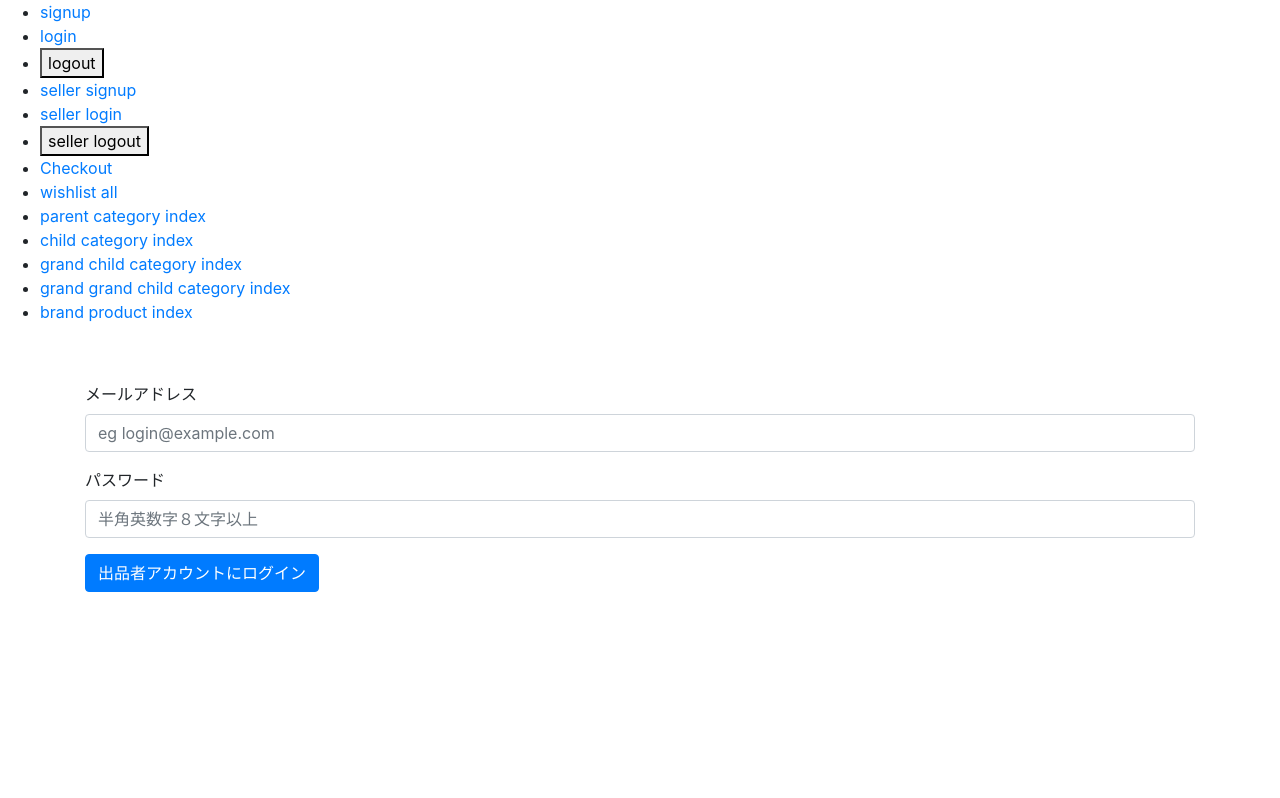
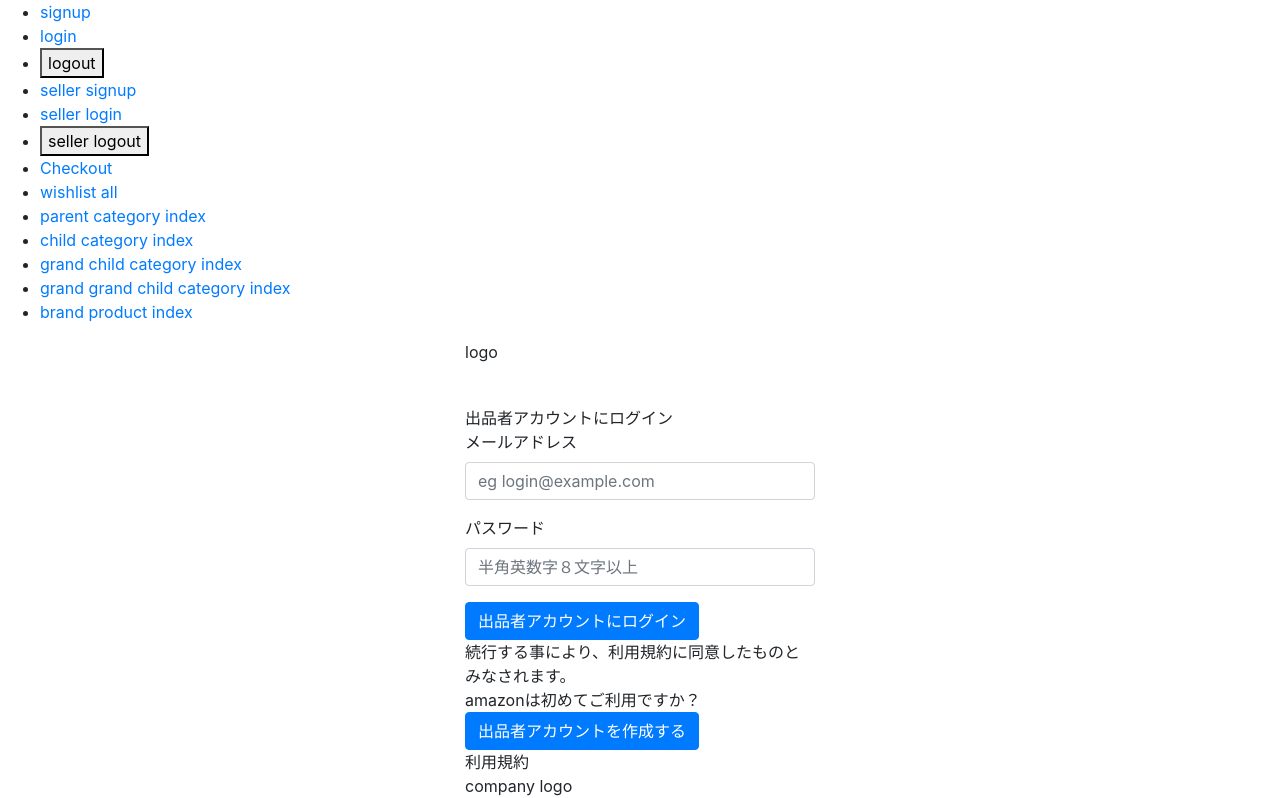
Before and after one commit to XX989tmx/amazon_clone_clientside, a React (Create React App) app: page /seller/auth/login in a window 1280 px wide. Shown: the part 478-1276 px from the top of the page. Before the commit the page ends 1070 px from the top, so only its background shows below. Built offline with nearby package versions, Linux system fonts and the light colour scheme.

Commit message:
adds layout to seller login

```diff
--- a/src/sellers/pages/SellerLogin.js
+++ b/src/sellers/pages/SellerLogin.js
@@ -1,7 +1,14 @@
 import Axios from "axios";
 import React, { useContext, useState } from "react";
-import { useHistory } from "react-router-dom";
-import reactBootstrap, { Alert, Button, Container, Form } from "react-bootstrap";
+import { Link, useHistory } from "react-router-dom";
+import reactBootstrap, {
+  Alert,
+  Button,
+  Container,
+  Form,
+  Row,
+  Col,
+} from "react-bootstrap";
 import { AuthContext } from "../../shared/context/auth-context";
 
 const SellerLogin = () => {
@@ -55,19 +62,86 @@ const SellerLogin = () => {
   };
   return (
     <Container fluid="md">
+      <Row>
+        <Col xs={{ offset: 2, span: 8 }} lg={{ offset: 4, span: 4 }}>
+          logo
+        </Col>
+      </Row>
+      <Row>
+        <Col>
+          <Row>
+            <Col xs={{ offset: 2, span: 8 }} lg={{ offset: 4, span: 4 }}>
+              <Row>
+                <Col>
                   <Alert variant={Message.variant}>{Message.message}</Alert>
+                </Col>
+              </Row>
+              <Row>
+                <Col>出品者アカウントにログイン</Col>
+              </Row>
+              <Row>
+                <Col>
                   <Form action="" onSubmit={loginSubmitHandler}>
-        <Form.Group controlId="email" value={Email} onChange={emailChangeHandler}>
+                    <Form.Group
+                      controlId="email"
+                      value={Email}
+                      onChange={emailChangeHandler}
+                    >
                       <Form.Label>メールアドレス</Form.Label>
-          <Form.Control type="email" placeholder="eg login@example.com" />
+                      <Form.Control
+                        type="email"
+                        placeholder="eg login@example.com"
+                      />
                     </Form.Group>
-        <Form.Group controlId="password" value={Password} onChange={passwordChangeHandler}>
+                    <Form.Group
+                      controlId="password"
+                      value={Password}
+                      onChange={passwordChangeHandler}
+                    >
                       <Form.Label>パスワード</Form.Label>
-          <Form.Control type="password" placeholder="半角英数字８文字以上" />
+                      <Form.Control
+                        type="password"
+                        placeholder="半角英数字８文字以上"
+                      />
                     </Form.Group>
 
                     <Button type="submit">出品者アカウントにログイン</Button>
                   </Form>
+                </Col>
+              </Row>
+              <Row>
+                <Col>
+                  続行する事により、利用規約に同意したものとみなされます。
+                </Col>
+              </Row>
+              <Row>
+                <Col>
+                  <Row>
+                    <Col>amazonは初めてご利用ですか？</Col>
+                  </Row>
+                  <Row>
+                    <Col>
+                      <Link>
+                        <Button>出品者アカウントを作成する</Button>
+                      </Link>
+                    </Col>
+                  </Row>
+                </Col>
+              </Row>
+            </Col>
+          </Row>
+        </Col>
+      </Row>
+      <Row>
+        <Col xs={{ offset: 2, span: 8 }} lg={{ offset: 4, span: 4 }}>
+          <Row>
+            <Col>利用規約</Col>
+          </Row>
+          <Row>
+            <Col>company logo</Col>
+          </Row>
+        </Col>
+      </Row>
     </Container>
   );
 };
```
Lines whose indentation alone changed are shown as unchanged.
